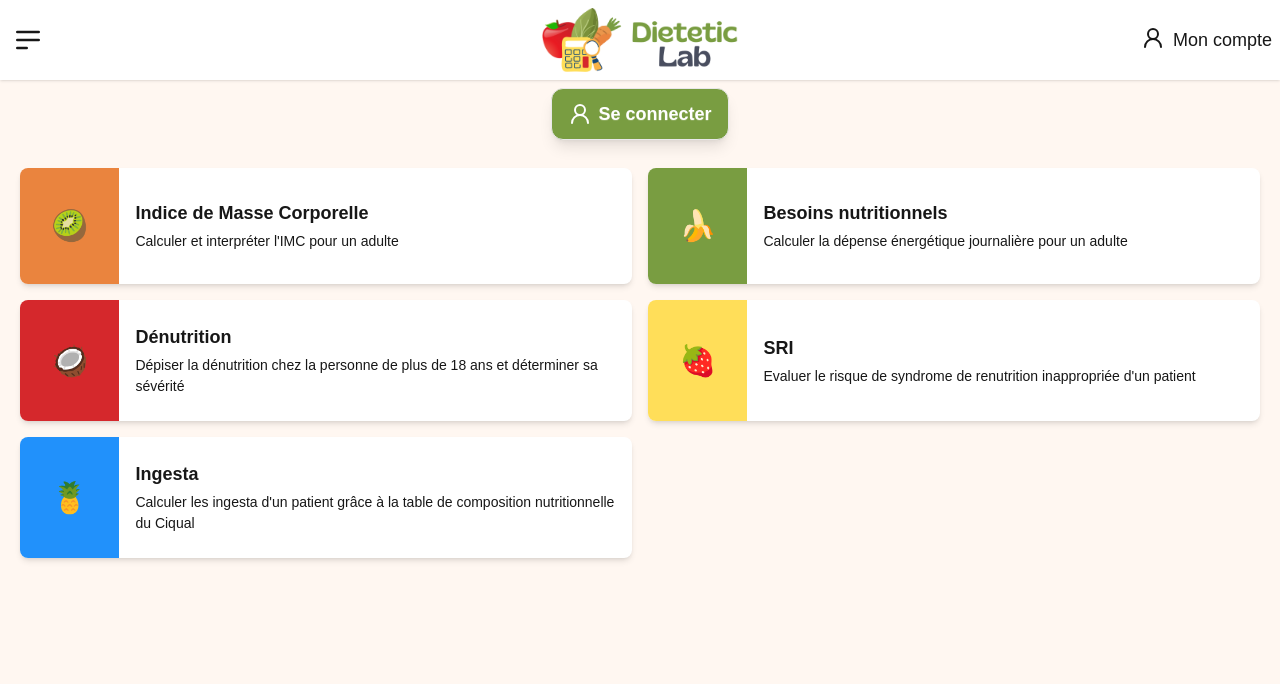
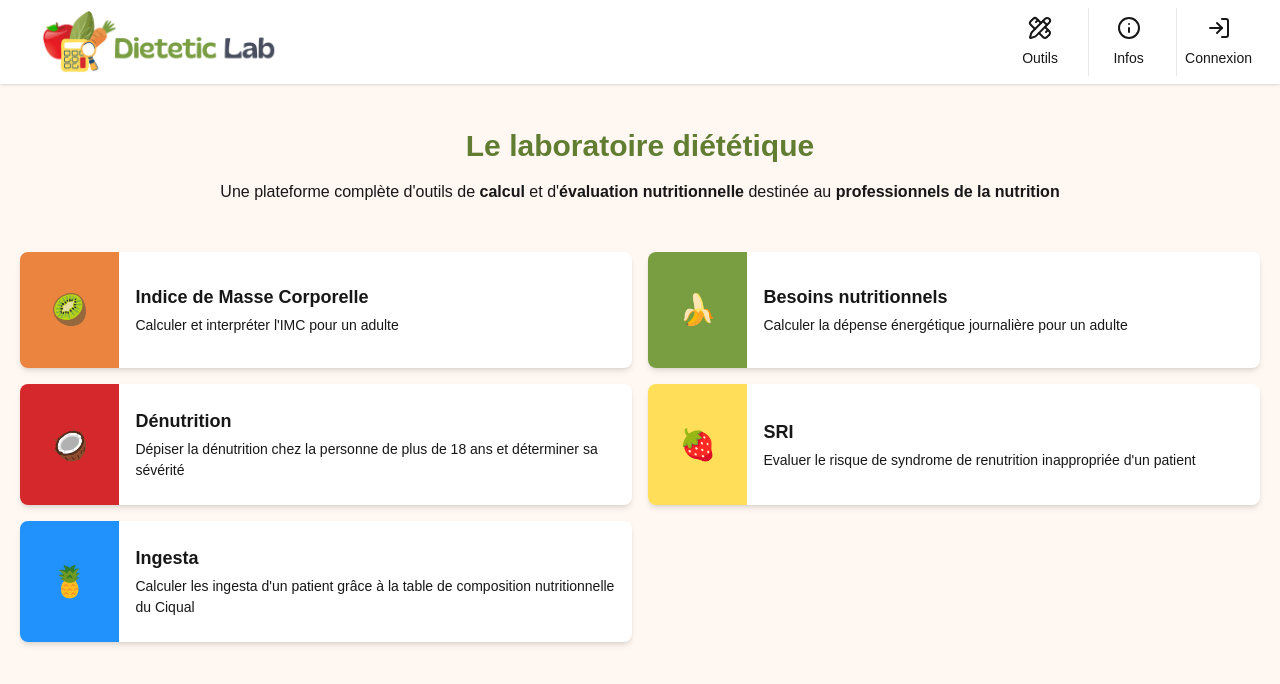
Before and after one commit to Edwige08/dietetic_lab_front, a Next.js app: page / in a window 1280 px wide. Shown: the top 684 px of the page. Built offline with nearby package versions, Linux system fonts and the light colour scheme.

Commit message:
update: home page and navbar

```diff
--- a/src/app/layout.tsx
+++ b/src/app/layout.tsx
@@ -44,13 +44,16 @@ export default function RootLayout({
         <UserProvider>
           <DataProvider>
 
-            <div className="hidden md:flex">
+            <div>
               <Navbar />
             </div>
+
             {children}
+
             <div className="md:hidden">
               <Dock />
             </div>
+
           </DataProvider>
         </UserProvider>
       </body>
--- a/src/app/page.tsx
+++ b/src/app/page.tsx
@@ -1,32 +1,21 @@
 'use client'
-import ButtonGreen from "@/components/ButtonGreen";
 import CardSection from "@/components/CardSection";
 import { useUser } from "@/contexts/UserContext";
-import { LogOut, UserRound } from "lucide-react";
-import Image from "next/image";
+import { LogOut } from "lucide-react";
 import Link from "next/link";
 import ButtonDisconnect from "@/components/ButtonDisconnect";
+import Title from "@/components/Title";
 
 export default function Home() {
   const { isAuthenticated } = useUser();
 
   return (
     <div>
-      <div className="flex flex-row pt-4 items-center justify-center md:hidden">
-        <Image
-          src="/logo_2.png"
-          width={500}
-          height={500}
-          alt="Logo de Dietetic Lab"
-          className="w-80 pt-3 pb-10"
-        />
+
+      <div className="px-10 pb-5 md:pt-5 md:pb-10">
+        <Title text="Le laboratoire diététique" />
+        <p className="text-center">Une plateforme complète d&apos;outils de <span className="font-bold">calcul</span> et d&apos;<span className="font-bold">évaluation nutritionnelle</span> destinée au <span className="font-bold">professionnels de la nutrition</span></p>
       </div>
-
-      {!isAuthenticated &&
-        <Link href="/signin" className="flex flex-col justify-center items-center pb-5">
-          <ButtonGreen text="Se connecter" lucide={UserRound} />
-        </Link>
-      }
 
       <div className="flex flex-col px-5 lg:grid lg:grid-cols-3 xl:grid-cols-2 lg:gap-4">
         <Link href={"/imc"}>
@@ -77,7 +66,7 @@ export default function Home() {
 
       {isAuthenticated &&
         <div className="flex flex-col">
-          <ButtonDisconnect text="Déconnexion" lucide={LogOut}/>
+          <ButtonDisconnect text="Déconnexion" lucide={LogOut} />
         </div>
       }
     </div>
--- a/src/components/Navbar.tsx
+++ b/src/components/Navbar.tsx
@@ -1,60 +1,54 @@
 'use client';
 
 import { useUser } from "@/contexts/UserContext";
-import { UserRound, UserRoundCheck } from "lucide-react";
+import { Info, LogIn, PencilRuler, UserRoundCheck } from "lucide-react";
 import Image from "next/image";
 import Link from "next/link";
 
 export default function Navbar() {
-    const { user, isAuthenticated } = useUser();
+    const { isAuthenticated } = useUser();
 
     return (
-        <div className="navbar mb-2 shadow-sm bg-white">
-            <div className="navbar-start">
-                <div className="dropdown">
-                    <div tabIndex={0} role="button" className="btn btn-ghost btn-circle">
-                        <svg xmlns="http://www.w3.org/2000/svg" className="h-8 w-8" fill="none" viewBox="0 0 24 24" stroke="currentColor"> <path strokeLinecap="round" strokeLinejoin="round" strokeWidth="2" d="M4 6h16M4 12h16M4 18h7" /> </svg>
-                    </div>
-                    <ul
-                        tabIndex={0}
-                        className="menu menu-sm dropdown-content bg-base-100 rounded-box z-1 mt-3 w-52 px-2 py-4 shadow">
-                        <li><Link href="/imc" className="text-lg">🥝 Calcul IMC</Link></li>
-                        <li><Link href="/dej" className="text-lg">🍌 Calcul DEJ</Link></li>
-                        <li><Link href="/undernutrition" className="text-lg">🥥 Eval dénutrition</Link></li>
-                        <li><Link href="/sri" className="text-lg">🍓 Evaluation SRI</Link></li>
-                        <li><Link href="/ingesta" className="text-lg">🍍 Calcul Ingesta</Link></li>
-                        <br />
-                        <li></li>
-                        <br />
-                        <li><Link href="/about" className="text-base">A propos</Link></li>
-                        <li><Link href="/faq" className="text-base">FAQ</Link></li>
-                    </ul>
-                </div>
-            </div>
-            <div className="navbar-center">
-                <Link href={isAuthenticated ? "/personnalProfile" : "/"} className="flex flex-row items-center gap-2 font-bold text-3xl">
+        <div className="navbar mb-2 shadow-sm bg-white justify-between pl-10 pr-5">
+
+            <div className="navbar-center m-auto md:m-0">
+                <Link href="/" className="flex flex-row items-center gap-2 font-bold text-3xl">
                     <Image
-                        src="/logo_image2.png"
-                        width={492}
-                        height={166}
+                        src="/logo_plat.png"
+                        width={500}
+                        height={132}
                         alt="Logo de Dietetic Lab"
-                        className="h-16 w-49"
+                        className="h-16 w-60"
                     />
                 </Link>
             </div>
-            <div className="navbar-end">
-                {isAuthenticated && user ?
-                <Link href="/personnalProfile" className="flex flex-row gap-2 justify-center items-center text-(--greenSecondColor) hover:underline">
-                    <UserRoundCheck />
-                    <p>{user.firstname} {user.lastname}</p>
+
+            <div className="navbar-end gap-2 hidden md:flex">
+
+                <Link href="/" className="md:flex flex-col items-center gap-2 text-sm border-(--grayLightColor) p-2  hover:underline hidden h-full min-w-20">
+                    <PencilRuler />
+                    <p>Outils</p>
                 </Link>
-                :
-                <Link href="/signin" className="flex flex-row gap-2 text-lg hover:underline">
-                    <UserRound />
-                    <p>Mon compte</p>
+
+                <Link href="/informations" className="md:flex flex-col items-center gap-2 text-sm border-l border-(--grayLightColor) p-2  hover:underline hidden h-full min-w-20">
+                    <Info />
+                    <p>Infos</p>
                 </Link>
+
+                {isAuthenticated ?
+                    <Link href="/personnalProfile" className="hidden md:flex flex-col items-center gap-2 text-sm border-l border-(--grayLightColor) p-2 hover:underline min-w-20">
+                        <UserRoundCheck />
+                        <p>Mon profil</p>
+                    </Link>
+                    :
+                    <Link href="/signin" className="hidden md:flex flex-col items-center gap-2 text-sm border-l border-(--grayLightColor) p-2 hover:underline min-w-20">
+                        <LogIn />
+                        <p>Connexion</p>
+                    </Link>
                 }
+
             </div>
+
         </div>
     )
 }
```
Also changed, not shown: public/logo_plat.png (added).
